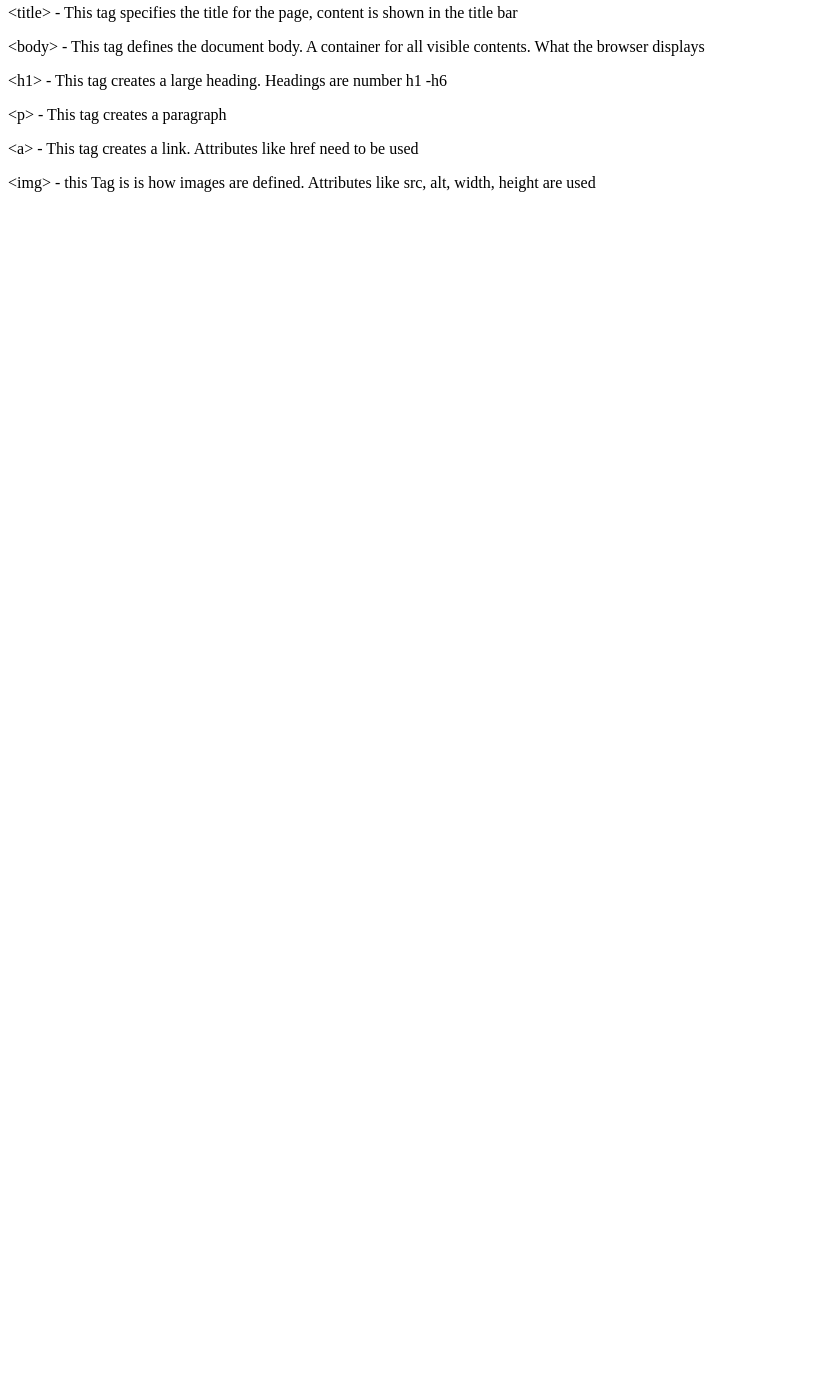
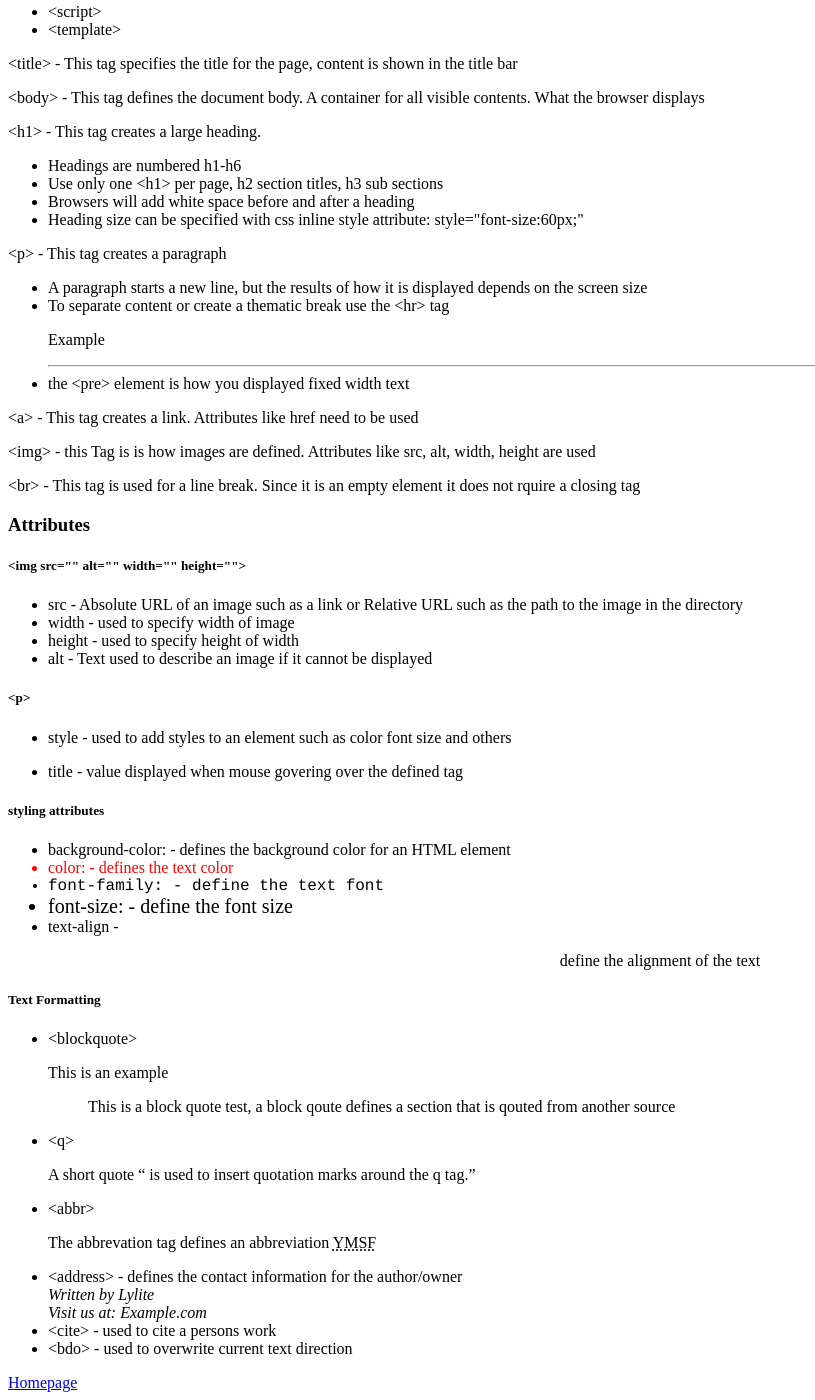
Before and after one commit to LyliteIT/Website, a plain HTML site: page Education/Education.html in a window 1280 px wide. Shown: the part 465-1865 px from the top of the page, without its empty margins (0-815 px from the left). Before the commit the page ends 800 px from the top, so only its background shows below. Drawn offline with Linux system fonts and the light colour scheme.

Commit message:
Updated Education page with Attributes & Text formatting

```diff
--- a/Education/Education.html
+++ b/Education/Education.html
@@ -7,8 +7,9 @@
 </head>
 
 <body>
+<h1> Learning </h1>
 <p> This web page will be used to educate a user on everything I have learned during the creation of this website </p>
-<h1> HTML5 </h1>
+<h2> HTML5 </h2>
 <p> HTML5 is the latest version of HTML. It is used to create web pages and applications. It is the starting point and most fundamental language to create a website.</p>
 
 <h3>Syntax</h3>
@@ -29,9 +30,65 @@
 </p>
 <p>&lttitle&gt - This tag specifies the title for the page, content is shown in the title bar</p>
 <p>&ltbody&gt - This tag defines the document body. A container for all visible contents. What the browser displays </p>
-<p>&lth1&gt - This tag creates a large heading. Headings are number h1 -h6 </p>
+<p>&lth1&gt - This tag creates a large heading.</p>
+<ul>
+    <li> Headings are numbered h1-h6</li>
+    <li> Use only one &lth1&gt per page, h2 section titles, h3 sub sections</li>
+    <li> Browsers will add white space before and after a heading </li>
+    <li> Heading size can be specified with css inline style attribute: style="font-size:60px;"</li>
+</ul>
 <p>&ltp&gt - This tag creates a paragraph</p>
+<ul>
+    <li> A paragraph starts a new line, but the results of how it is displayed depends on the screen size</li>
+    <li> To separate content or create a thematic break use the &lthr&gt tag</li>
+    <p>Example</p>
+    <hr>
+    <li>the &ltpre&gt element is how you displayed fixed width text
+</ul>
 <P>&lta&gt - This tag creates a link. Attributes like href need to be used</p>
 <p>&ltimg&gt - this Tag is is how images are defined. Attributes like src, alt, width, height are used </p>
+<p>&ltbr&gt - This tag is used for a line break. Since it is an empty element it does not rquire a closing tag </p>
+
+<h3>Attributes</h3>
+<h5>&ltimg src="" alt="" width="" height=""&gt</h5>
+<ul>
+    <li>src - Absolute URL of an image such as a link or Relative URL such as the path to the image in the directory</li>
+    <li>width - used to specify width of image</li>
+    <li>height - used to specify height of width</li>
+    <li>alt - Text used to describe an image if it cannot be displayed </li>
+</ul>
+<h5>&ltp&gt</h5>
+<ul>
+    <li>style - used to add styles to an element such as color font size and others</li>
+    <li> <p title="This attribute can be used for many tags"> title - value displayed when mouse govering over the defined tag </li>
+</ul>
+
+<h5>styling attributes</h5>
+<ul>
+    <li>background-color: - defines the background color for an HTML element</li>
+    <li style="color:red;">color: - defines the text color</li>
+    <li style="font-family:courier;">font-family: - define the text font</li>
+    <li style="font-size:20px;">font-size: - define the font size</li>
+    <li> text-align - <p style="text-align:center;">define the alignment of the text</p></li>
+
+</ul>
+
+<h5>Text Formatting</h5>
+<ul>
+    <li>&ltblockquote&gt</li> <p> This is an example <blockquote> This is a block quote test, a block qoute defines a section that is qouted from another source </blockquote></p>
+    <li>&ltq&gt</li><p> A short quote <q> is used to insert quotation marks around the q tag.</q></p>
+    <li>&ltabbr&gt</li><p> The abbrevation tag defines an abbreviation <abbr title="Yo Mama So Fat">YMSF</abbr></p>
+    <li>&ltaddress&gt - defines the contact information for the author/owner</li>
+    <address>
+    Written by Lylite<br>
+    Visit us at: Example.com<br>
+    </address>
+    <li>&ltcite&gt - used to cite a persons work </li>
+    <li>&ltbdo&gt - used to overwrite current text direction</li>
+</ul>
+
+
+
+<a href ="../index.html">Homepage</a>
 </body>
 </html>
```
